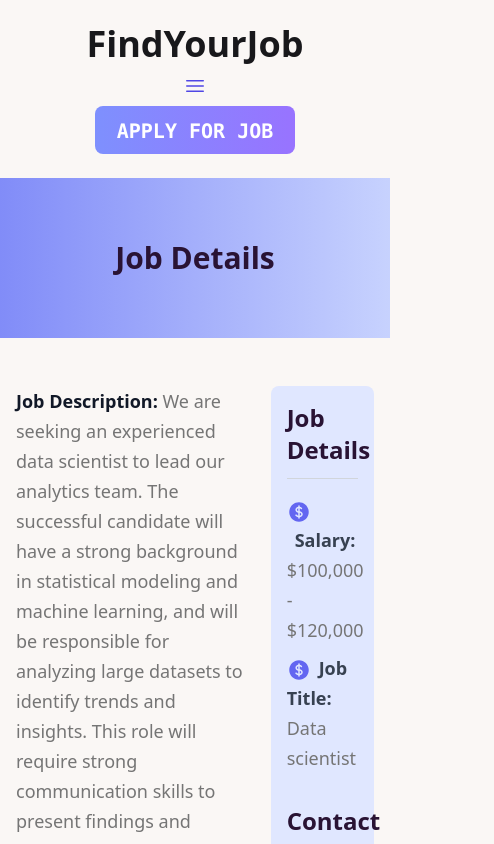
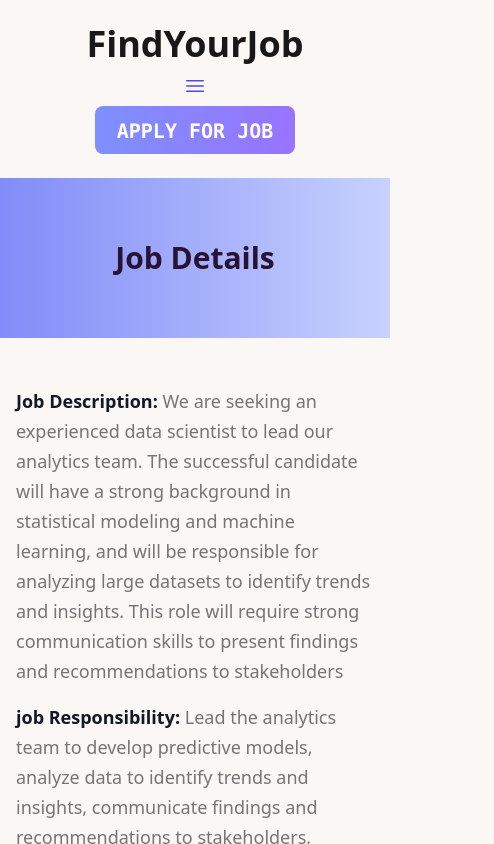
Before and after one commit to AbdurRahman1-Dev/career-hub, a React (Vite) app: page /jobdetails/1 in a window 390 px wide. Shown: the top 844 px of the page, 494 px wide, since content can reach past the window. Built offline with nearby package versions, Linux system fonts and the light colour scheme.

Commit message:
job details responsive

```diff
--- a/src/Components/JobDetails/JobDetails.jsx
+++ b/src/Components/JobDetails/JobDetails.jsx
@@ -20,7 +20,7 @@ const JobDetails = () => {
   return (
     <div>
       <Banner details={'Job Details'}/>
-      <div className='my-container grid grid-cols-6 gap-6 my-6'>
+      <div className='my-container grid md:grid-cols-6 gap-6 my-6'>
     <div className='col-span-4'>
     <p className='primary-text pb-4'><span className='text-gray-900 font-bold'>Job Description:</span> {job.jobDescription}</p>
 
```
